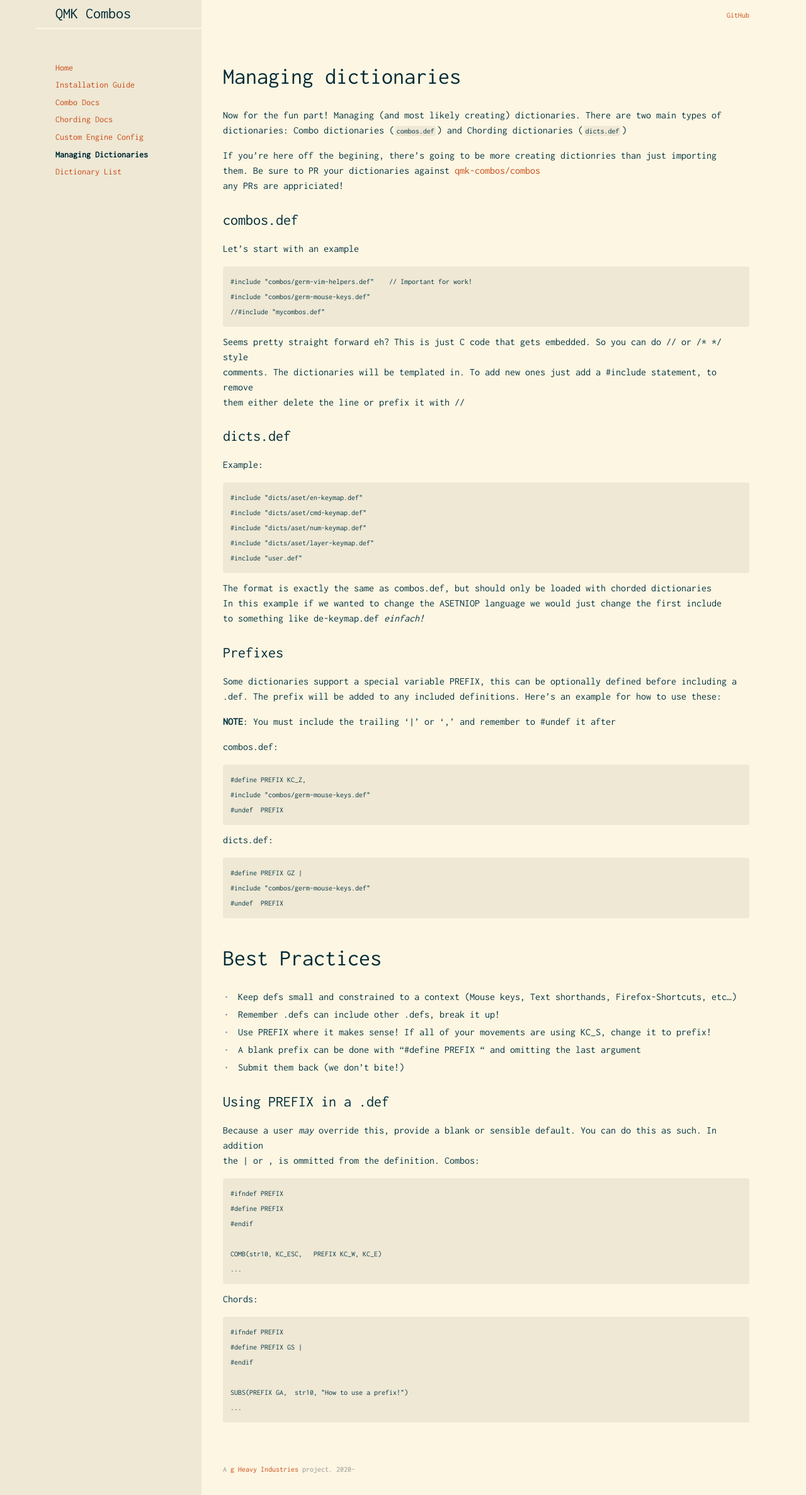
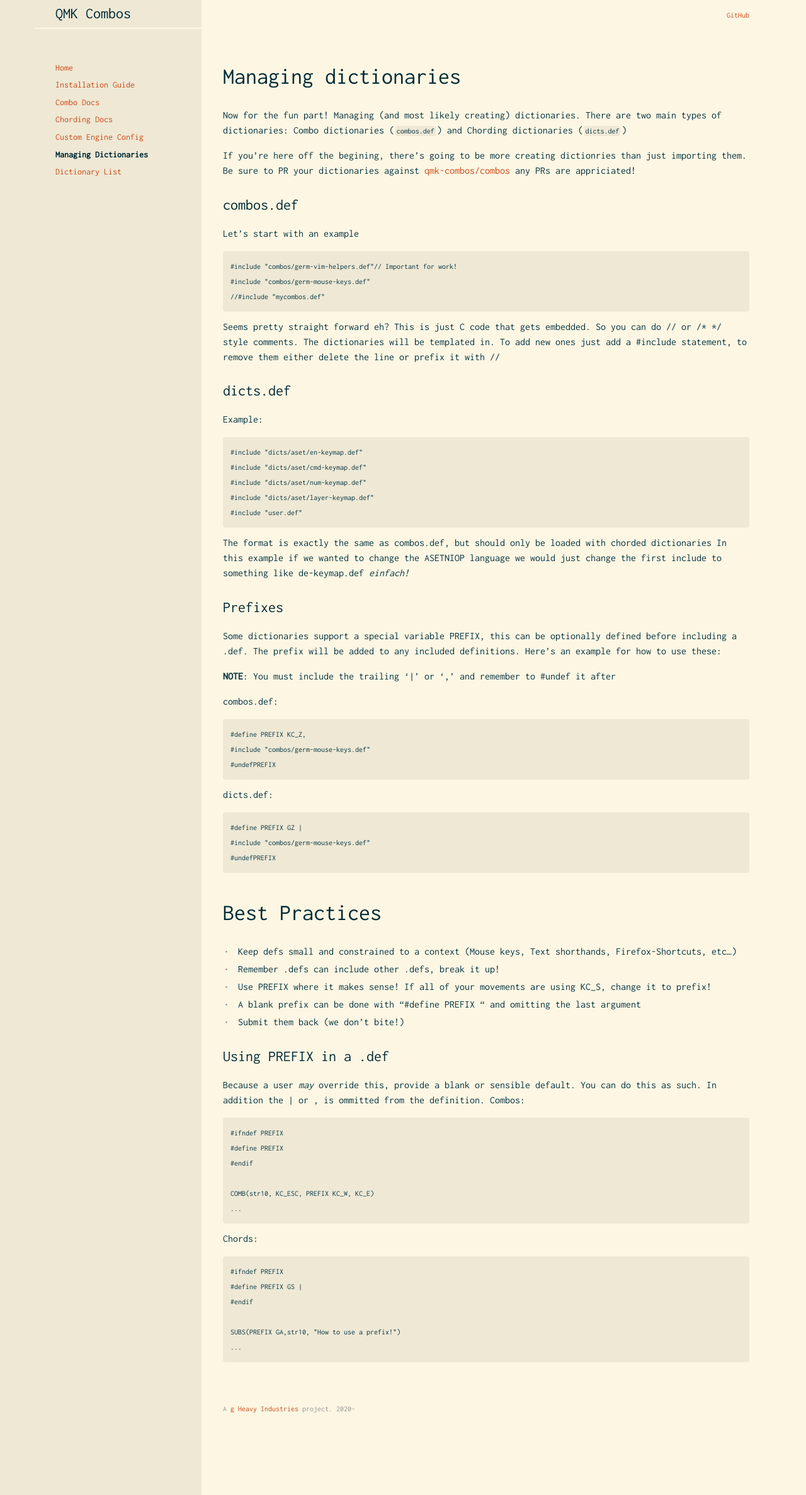
Before and after one commit to qmk-combos/qmk-combos.github.io, a Jekyll site: the page built from docs/manage.md, in a window 1280 px wide. Shown: the whole page at 63% size. Built offline with Jekyll 4.4.1, drawn with Linux system fonts in a browser that asks for light colours.

Commit message:
added favicon/linebreaks

````diff
--- a/_includes/head.html
+++ b/_includes/head.html
@@ -9,8 +9,7 @@
       <meta name="Description" content="{{ page.description }}">
     {% endif %}
   {% endif %}
-
-  <link rel="shortcut icon" href="{{ 'favicon.ico' | absolute_url }}" type="image/x-icon">
+	<link rel="icon" type="image/png" href="/favicon.png">
 
   <link rel="stylesheet" href="{{ '/assets/css/just-the-docs.css' | absolute_url }}">
 
--- a/docs/manage.md
+++ b/docs/manage.md
@@ -16,7 +16,7 @@ any PRs are appriciated!
 ## combos.def
 Let's start with an example
 ```
-#include "combos/germ-vim-helpers.def"    // Important for work!
+#include "combos/germ-vim-helpers.def"// Important for work!
 #include "combos/germ-mouse-keys.def"
 //#include "mycombos.def"
 ```
@@ -52,14 +52,14 @@ combos.def:
 ```
 #define PREFIX KC_Z,
 #include "combos/germ-mouse-keys.def"
-#undef  PREFIX
+#undefPREFIX
 ```
 
 dicts.def:
 ```
 #define PREFIX GZ |
 #include "combos/germ-mouse-keys.def"
-#undef  PREFIX
+#undefPREFIX
 ```
 
 
@@ -80,7 +80,7 @@ Combos:
 #define PREFIX
 #endif
 
-COMB(str10, KC_ESC,   PREFIX KC_W, KC_E)
+COMB(str10, KC_ESC, PREFIX KC_W, KC_E)
 ...
 ```
 Chords:
@@ -89,6 +89,6 @@ Chords:
 #define PREFIX GS |
 #endif
 
-SUBS(PREFIX GA,  str10, "How to use a prefix!")
+SUBS(PREFIX GA,str10, "How to use a prefix!")
 ...
 ```
````
Also changed, not shown: docs/install.md (+2 -4 lines), docs/chords.md (line endings or trailing spaces), docs/custom.md (line endings or trailing spaces), favicon.png (added), 10 other files.
